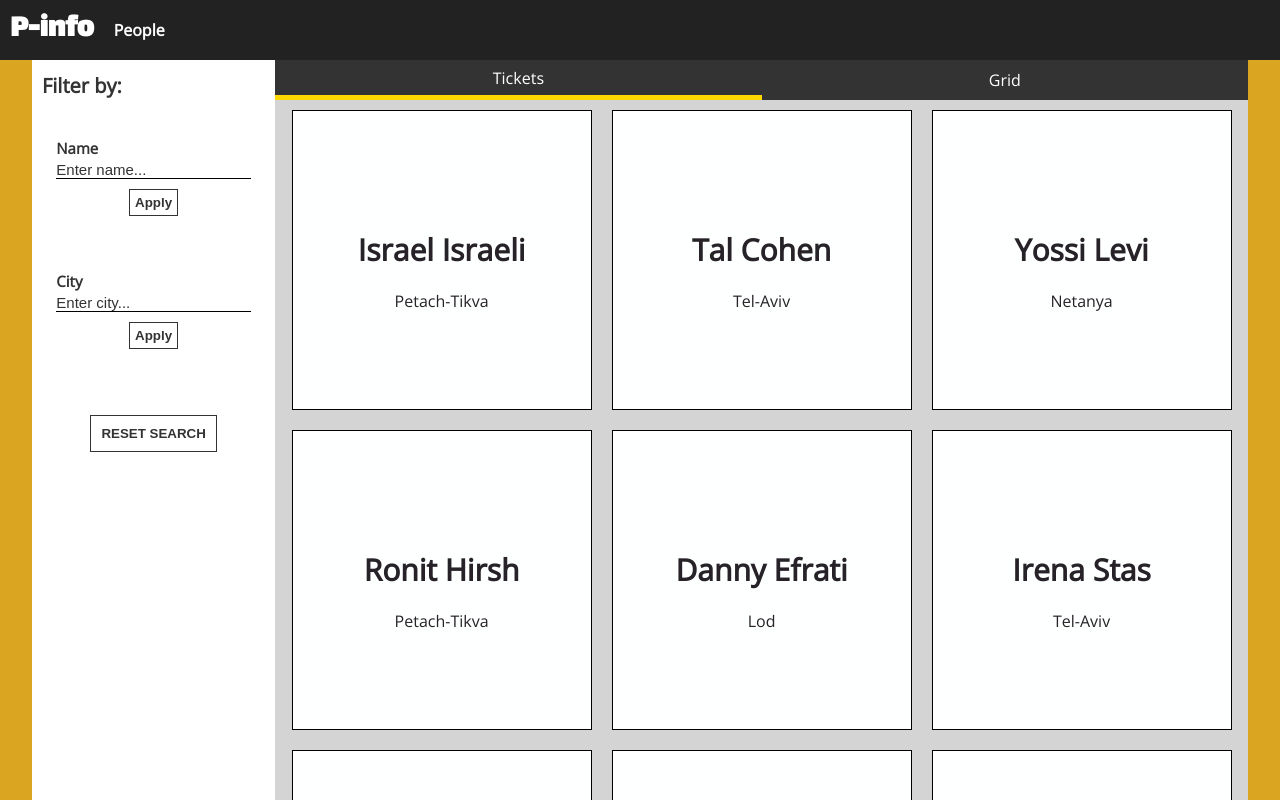
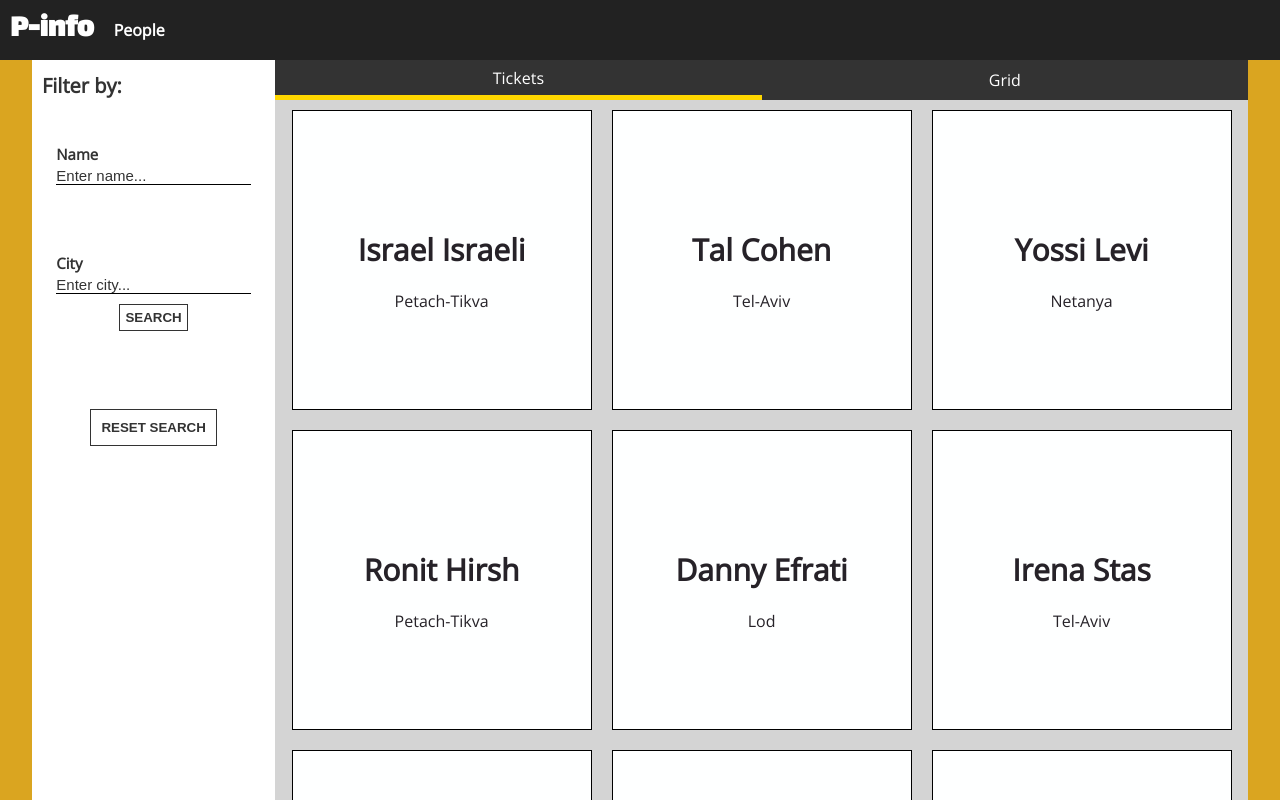
Before and after one commit to mayanmilis/people-list, an Angular app: page /people in a window 1280 px wide. Built offline with nearby package versions, Linux system fonts and the light colour scheme.

Commit message:
first commit

```diff
--- a/src/app/components/main/main.component.html
+++ b/src/app/components/main/main.component.html
@@ -8,12 +8,11 @@
           <div class="input-container">
               <h2>Name</h2>
               <input type="text" [(ngModel)]="nameInput" placeholder="Enter name..."/>
-              <button (click)="filterByName()">Apply</button>
             </div>
             <div class="input-container">
               <h2>City</h2>
               <input type="text" [(ngModel)]="cityInput" placeholder="Enter city..."/>
-              <button (click)="filterByCity()">Apply</button>
+              <button (click)="filter()">SEARCH</button>
             </div>
             <div class="resetSearch">
               <button (click)="resetSearch()">RESET SEARCH</button>
--- a/src/app/components/main/main.component.ts
+++ b/src/app/components/main/main.component.ts
@@ -20,25 +20,30 @@ export class MainComponent implements OnInit {
     this.peopleService.getPeople().subscribe(people => {
       this.people = people;
       this.filtered = people;
-      console.log(this.people)
     })
   }
 
   filterByName(){
-    if(!this.nameInput){
-      return null;
-    }else{
       this.filtered = this.filtered.filter(item => item.name.toLocaleLowerCase().includes(this.nameInput.toLocaleLowerCase()));
-      console.log(this.filtered)
-    }
   }
 
   filterByCity() {
-    if(!this.cityInput){
+      this.filtered = this.filtered.filter(item => item.city.toLocaleLowerCase().includes(this.cityInput.toLocaleLowerCase()));
+  }
+
+  filter() {
+    if(!this.nameInput&&!this.cityInput){
       return null;
-    }else{
-      this.filtered = this.filtered.filter(item => item.city.toLocaleLowerCase().includes(this.cityInput.toLocaleLowerCase()));
-      console.log(event,this.filtered)
+    }
+    else if(this.nameInput&&!this.cityInput){
+      this.filterByName();
+    }
+    else if(!this.nameInput&&this.cityInput){
+      this.filterByCity();
+    }
+    else{
+      this.filterByName();
+      this.filterByCity();
     }
   }
 
--- a/src/app/services/people.service.ts
+++ b/src/app/services/people.service.ts
@@ -13,4 +13,5 @@ export class PeopleService {
   getPeople():Observable<Person[]> {
     return this.http.get<Person[]>('../../assets/peopleList.json');
   }
+
 }
```
